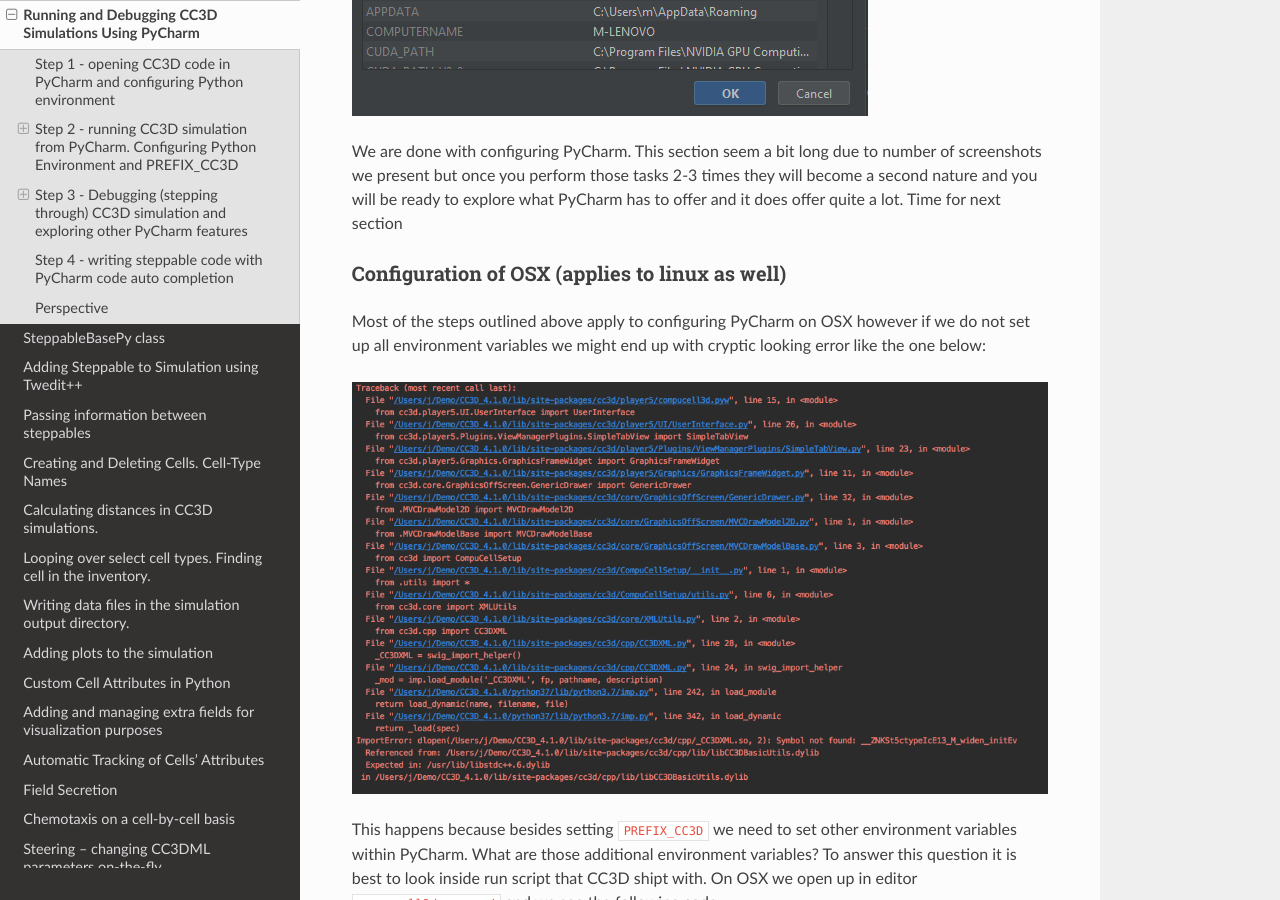
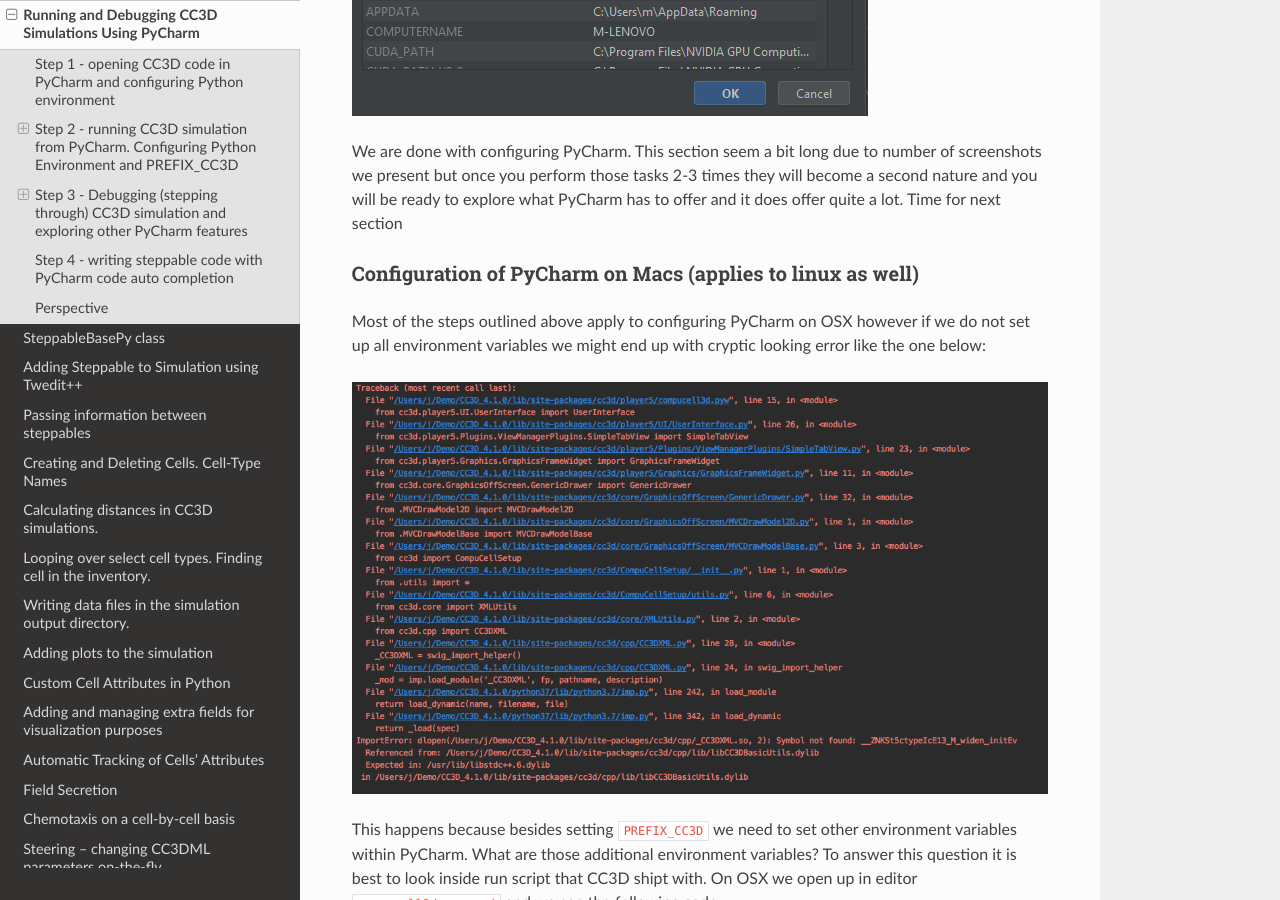
Before and after one commit to CompuCell3D/PythonScriptingManual, a Sphinx documentation site: the page built from docs/debugging_cc3d_simulations_in_PyCharm.rst, in a window 1280 px wide and 900 px high, scrolled down 9058 px. Built offline with Sphinx 7.4.7 and the Read the Docs theme 2.0.0, drawn with Linux system fonts in a browser that asks for light colours.

Commit message:
added PyCharm configuration steps for OSX and linux

```diff
--- a/docs/debugging_cc3d_simulations_in_PyCharm.rst
+++ b/docs/debugging_cc3d_simulations_in_PyCharm.rst
@@ -158,7 +158,7 @@
 but once you perform those tasks 2-3 times they will become a second nature and you will be ready to explore what
 PyCharm has to offer and it does offer quite a lot. Time for next section
 
-Configuration of OSX (applies to linux as well)
+Configuration of PyCharm on Macs (applies to linux as well)
 ~~~~~~~~~~~~~~~~~~~~~~~~~~~~~~~~~~~~~~~~~~~~~~~~
 
 Most of the steps outlined above apply to configuring PyCharm on OSX however if we do not set up all
@@ -219,8 +219,8 @@
 in my case I had CC3D installed into ``/Users/j/Demo/CC3D_4.1.0`` and therefore the environment variable
 configuration screen looks as follows:
 
-.. figure:: images/pycharm_osx_01.png
-    :alt: PyCharm Error
+.. figure:: images/pycharm_osx_02.png
+    :alt: PyCharm OSX Environment variables
 
 where I set :
 
```
